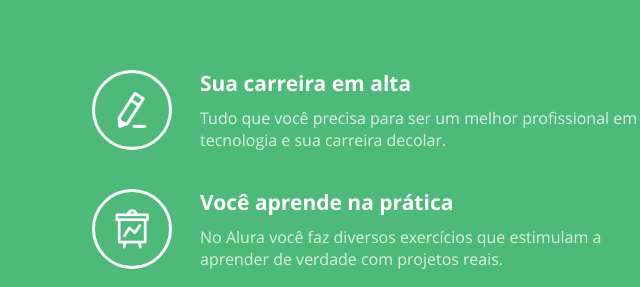
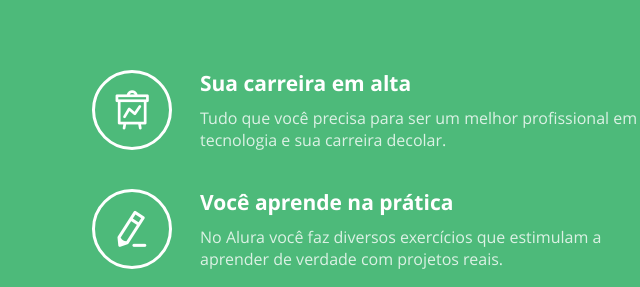
Before and after one commit to wesleyav/curso-alura-performance-web-1-otimizando-o-front-end, a website: page performance-web/site/index.html in a window 1280 px wide. Shown: the part 665-952 px from the top of the page, 554-1194 px from the left. Drawn offline with Linux system fonts and the light colour scheme.

Commit message:
Sprites PNG

```diff
--- a/performance-web/site/assets/css/home-diferenciais.css
+++ b/performance-web/site/assets/css/home-diferenciais.css
@@ -55,16 +55,17 @@
 	background-position: center;
 	background-repeat: no-repeat;
 	background-size: 40px auto;
+	background-image: url("../../assets/img/diferenciais.png");
 }
 
 	.icone-cresca:before {
-		background-image: url("../../assets/img/icon-diferencial-1.png");
+		background-position-y: center;
 	}
 	.icone-carreira:before {
-		background-image: url("../../assets/img/icon-diferencial-2.png");
+		background-position-y: top;
 	}
 	.icone-impacto:before {
-		background-image: url("../../assets/img/icon-diferencial-3.png");
+		background-position-y: bottom;
 	}
 
 /* fim dos icones */
```
Also changed, not shown: performance-web/dist/assets/css/home-diferenciais.css, performance-web/dist/assets/img/diferenciais.png (added), performance-web/dist/index.html, performance-web/site/assets/img/diferenciais.png (added).
